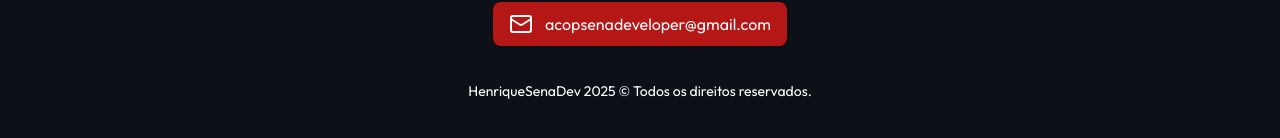
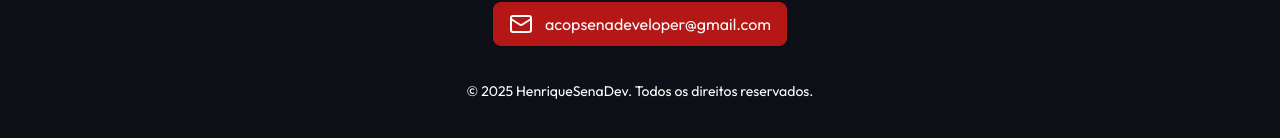
Before and after one commit to HenriqueSenaDev/developer-portfolio, a Next.js app: page / in a window 1280 px wide. Shown: the part 2162-2300 px from the top of the page. Built offline with nearby package versions, Linux system fonts and the light colour scheme; no server answers.

Commit message:
feat: contact and footer i18n content.

```diff
--- a/messages/config.schema.json
+++ b/messages/config.schema.json
@@ -149,6 +149,28 @@
                 "background",
                 "resumeDownload",
                 "stacks"
+            ],
+            "type": "object"
+        },
+        "contact": {
+            "properties": {
+                "title": {
+                    "type": "string"
+                }
+            },
+            "required": [
+                "title"
+            ],
+            "type": "object"
+        },
+        "footer": {
+            "properties": {
+                "title": {
+                    "type": "string"
+                }
+            },
+            "required": [
+                "title"
             ],
             "type": "object"
         },
@@ -316,6 +338,8 @@
     },
     "required": [
         "about",
+        "contact",
+        "footer",
         "hero",
         "navigation",
         "skills"
--- a/messages/en.json
+++ b/messages/en.json
@@ -78,5 +78,11 @@
         "description": "Focus on data protection, vulnerability prevention, and strengthening integrity strategies."
       }
     }
+  },
+  "contact": {
+    "title": "Liked what you saw? Get in touch!"
+  },
+  "footer": {
+    "title": "All rights reserved."
   }
 }
--- a/messages/pt-BR.json
+++ b/messages/pt-BR.json
@@ -78,5 +78,11 @@
         "description": "Foco na proteção de dados, prevenção de vulnerabilidades e fortalecimento das estratégias de integridade."
       }
     }
+  },
+  "contact": {
+    "title": "Gostou do que viu? Fale comigo!"
+  },
+  "footer": {
+    "title": "Todos os direitos reservados."
   }
 }
--- a/src/app/(home)/contact/index.tsx
+++ b/src/app/(home)/contact/index.tsx
@@ -2,9 +2,12 @@
 
 import { Button } from "@/components/button";
 import { GithubIcon, LinkedinIcon, MailIcon } from "lucide-react";
+import { useTranslations } from "next-intl";
 import Link from "next/link";
 
 export const Contact = () => {
+  const i18n = useTranslations("contact");
+
   const handleCopyEmail = () => {
     navigator.clipboard.writeText("acopsenadeveloper@gmail.com");
     alert("Copiado para a clipboard.");
@@ -16,7 +19,7 @@ export const Contact = () => {
       className="flex flex-col items-center text-center my-8 px-5 gap-9 max-w-xl mx-auto md:max-w-screen-xl md:mt-10 md:gap-6"
     >
       <h1 className="font-semibold text-lg min-[350px]:text-xl md:text-3xl">
-        Gostou do que viu? Fale comigo!
+        {i18n("title")}
       </h1>
 
       <div className="flex flex-wrap gap-4 min-[350px]:justify-center md:max-w-[450px] md:gap-5">
--- a/src/app/(home)/footer/index.tsx
+++ b/src/app/(home)/footer/index.tsx
@@ -1,9 +1,12 @@
+import { useTranslations } from "next-intl";
+
 export const Footer = () => {
+  const i18n = useTranslations("footer");
+
   return (
     <footer className="mt-1 px-5 text-center lg:mt-0">
       <span className="text-[13px] lg:text-sm">
-        HenriqueSenaDev {new Date().getFullYear()} © Todos os direitos
-        reservados.
+        © {new Date().getFullYear()} HenriqueSenaDev. {i18n("title")}
       </span>
     </footer>
   );
--- a/src/i18n/types/messages.ts
+++ b/src/i18n/types/messages.ts
@@ -78,4 +78,10 @@ export type Messages = {
       };
     };
   };
+  contact: {
+    title: string;
+  };
+  footer: {
+    title: string;
+  };
 };
```
